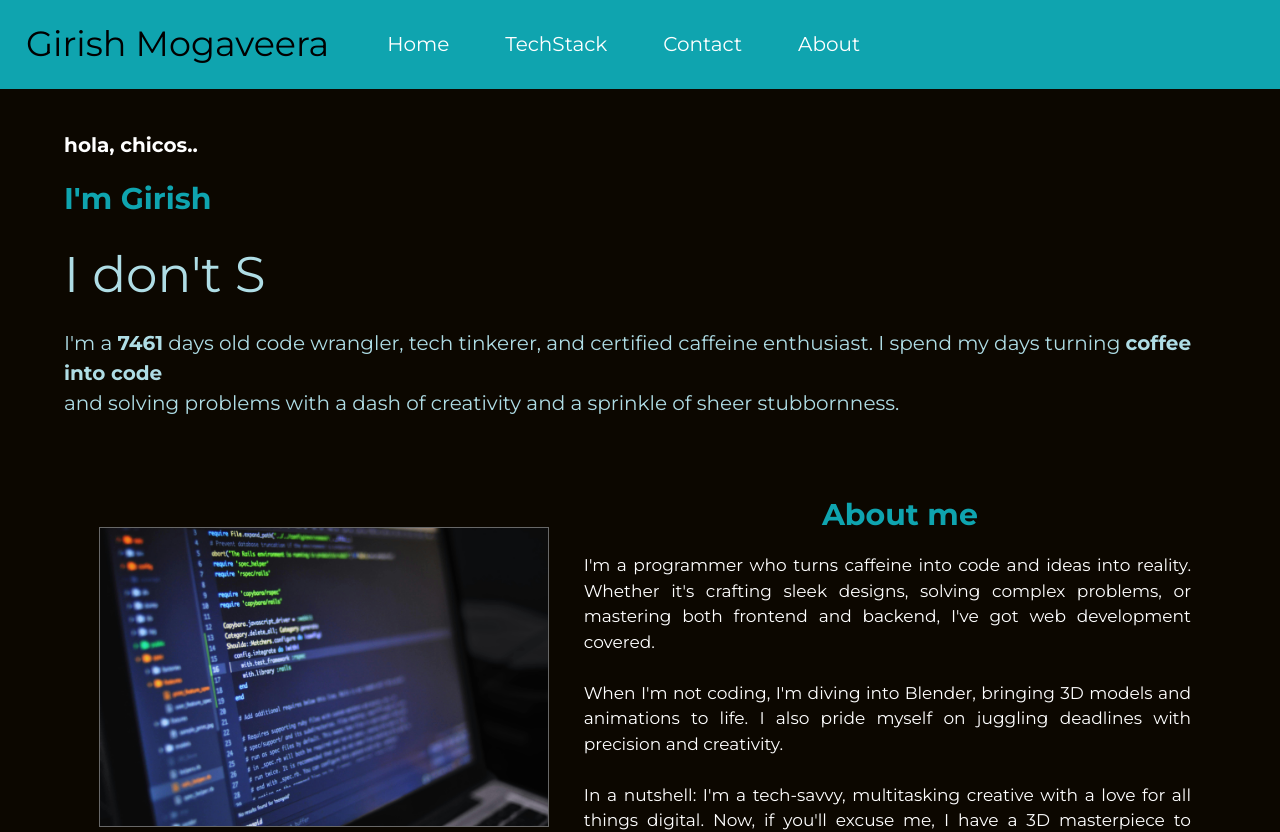
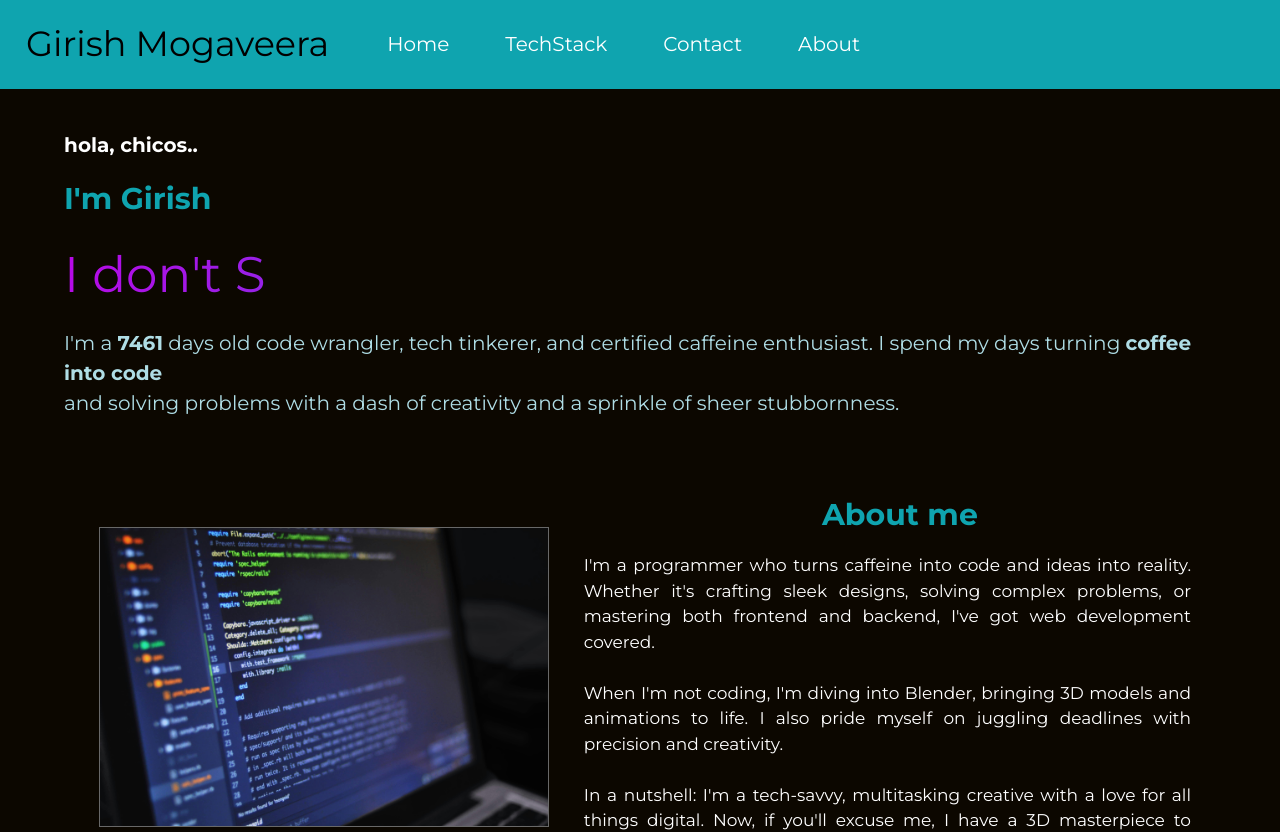
Before and after one commit to girishmogaveera101/Girish-Mogaveera, a React (Create React App) app: page / in a window 1280 px wide. Shown: the top 832 px of the page. Built offline with nearby package versions, Linux system fonts and the light colour scheme.

Commit message:
added geadient text

```diff
--- a/src/css/App.css
+++ b/src/css/App.css
@@ -98,9 +98,11 @@ a:hover {
 }
 
 #heading3 {
-    color: #afdde5;
     font-family: "Montserrat", sans-serif;
     font-size: 25px;
+    background:  -webkit-linear-gradient(160deg, #0093E9 0%, #b908e6 100%);
+    -webkit-background-clip: text;
+    -webkit-text-fill-color: transparent;
 }
 
 #heading4 {
```
